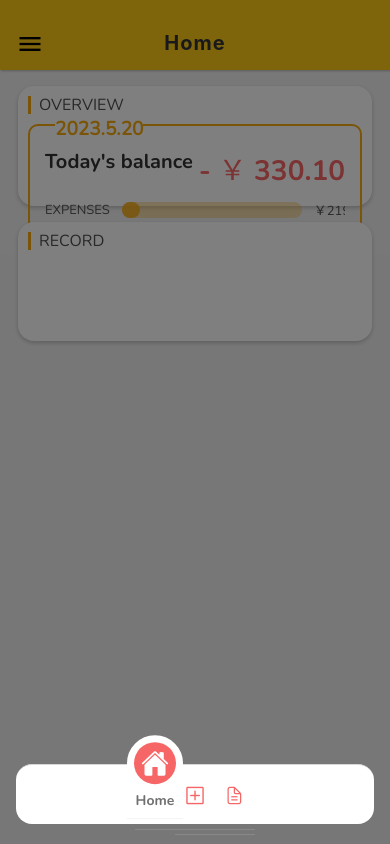
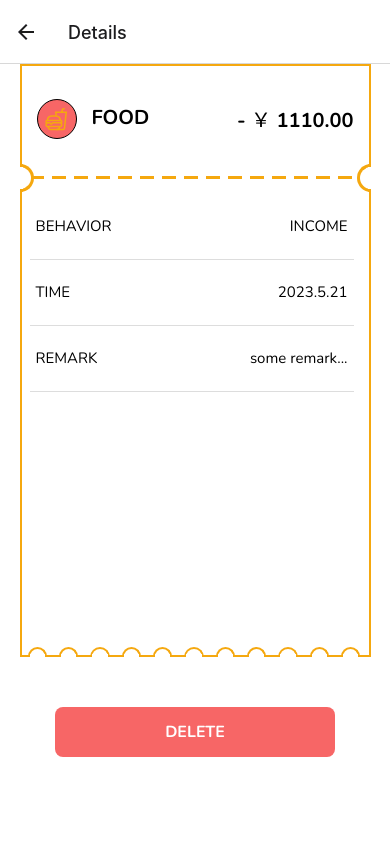
Before and after one commit to QZhou0706/React-native_AccountingHelper, a React Native app: screen /Details in a window 390 px wide. Built offline with nearby package versions, Linux system fonts and the light colour scheme.

Commit message:
modify navigation structure

```diff
--- a/App.js
+++ b/App.js
@@ -4,7 +4,7 @@ import { NavigationContainer } from '@react-navigation/native';
 import { useFonts } from 'expo-font';
 
 import TabNavigator from './routes/tab';
-import Details from './screens/details';
+import HomeStack from './routes/homestack';
 
 export default function App() {
 
@@ -25,7 +25,7 @@ export default function App() {
 
   return (
     <NavigationContainer>
-      <TabNavigator />
+      <HomeStack />
     </NavigationContainer>
   );
 
--- a/routes/drawer.js
+++ b/routes/drawer.js
@@ -1,11 +1,10 @@
-import { View, Text } from 'react-native';
 import { createDrawerNavigator } from '@react-navigation/drawer';
 import CustomDrawer from './src/customDrawer';
 import IonIcons from 'react-native-vector-icons/Ionicons';
 import Header from '../shared/header';
 
-import HomeStack from './homestack';
-import AboutStack from './aboutStack';
+import About from '../screens/about';
+import TabNavigator from './tab';
 
 const Drawer = createDrawerNavigator();
 
@@ -28,7 +27,7 @@ function DrawerNavigator() {
       }}
       drawerContent={props => <CustomDrawer {...props} />}
     >
-      <Drawer.Screen name='HomeStack' component={HomeStack} options={({ navigation }) => {
+      <Drawer.Screen name='TabNavigator' component={TabNavigator} options={({ navigation }) => {
         return {
           drawerIcon: ({ color, size }) => (
             <IonIcons name='home-outline' color={color} size={size} />
@@ -36,7 +35,7 @@ function DrawerNavigator() {
           header: () => <Header navigation={navigation} title='Home' />,
         }
       }} />
-      <Drawer.Screen name="AboutStack" component={AboutStack} options={({ navigation }) => {
+      <Drawer.Screen name="About" component={About} options={({ navigation }) => {
         return {
           drawerIcon: ({ color, size }) => (
             <IonIcons name='document-text-outline' color={color} size={size} />
--- a/routes/homestack.js
+++ b/routes/homestack.js
@@ -1,8 +1,8 @@
 import 'react-native-gesture-handler';
 import { createStackNavigator } from '@react-navigation/stack';
 import Header from '../shared/header';
-import Home from '../screens/home';
-import ReviewDetails from '../screens/reviewDetails';
+import DrawerNavigator from './drawer';
+import Details from '../screens/details';
 
 const Stack = createStackNavigator();
 
@@ -11,8 +11,10 @@ function HomeStack() {
     <Stack.Navigator screenOptions={{
       headerShown: false,
     }}>
-      <Stack.Screen name="Home" component={Home} />
-      <Stack.Screen name="ReviewDetails" component={ReviewDetails} />
+      <Stack.Screen name="DrawerNavigator" component={DrawerNavigator} />
+      <Stack.Screen name="Details" component={Details} options={{
+        headerShown: true,
+      }}/>
     </Stack.Navigator>
   );
 };
--- a/routes/tab.js
+++ b/routes/tab.js
@@ -6,7 +6,7 @@ import { useEffect, useRef } from 'react';
 import Ionicons from 'react-native-vector-icons/Ionicons';
 import AntIcon from "react-native-vector-icons/AntDesign";
 
-import DrawerNavigator from '../routes/drawer';
+import Home from '../screens/home';
 import AboutStack from './aboutStack';
 import AddItem from '../screens/addItem';
 import { Transition } from 'react-native-reanimated';
@@ -14,7 +14,7 @@ import { Transition } from 'react-native-reanimated';
 
 
 const TabList = [
-  { route: 'Home', label: 'Home', iconType: Ionicons, activeIcon: 'home', inActiveIcon: 'home-outline', component: DrawerNavigator },
+  { route: 'Home', label: 'Home', iconType: Ionicons, activeIcon: 'home', inActiveIcon: 'home-outline', component: Home },
   { route: 'AddItem', label: 'AddItem', iconType: AntIcon, activeIcon: 'plussquare', inActiveIcon: 'plussquareo', component: AddItem },
   { route: 'AboutStack', label: 'About', iconType: Ionicons, activeIcon: 'document-text', inActiveIcon: 'document-text-outline', component: AboutStack },
 ]
--- a/screens/details.js
+++ b/screens/details.js
@@ -3,23 +3,22 @@ import { View, Text, StyleSheet, TouchableOpacity, Modal } from 'react-native';
 import BillCard from './src/billCard';
 import TipModal from './src/tipModal';
 
-export default function Details() {
+export default function Details({ navigation, item }) {
   const [showModal, setShowModal] = useState(false);
 
   return (
     <View style={styles.container}>
-        <BillCard />
-        <TouchableOpacity style={styles.deleteButton} onPress={() => setShowModal(true)}>
-            <Text style={styles.text}>DELETE</Text>
-        </TouchableOpacity>
-        <TipModal showModal = {showModal} setShowModal = {setShowModal}/>
+      <BillCard item={item} />
+      <TouchableOpacity style={styles.deleteButton} onPress={() => setShowModal(true)}>
+        <Text style={styles.text}>DELETE</Text>
+      </TouchableOpacity>
+      <TipModal showModal={showModal} setShowModal={setShowModal} />
     </View>
   );
 }
 
 const styles = StyleSheet.create({
   container: {
-    marginTop: 100,
     flex: 1,
     backgroundColor: '#fff',
     alignItems: 'center',
@@ -38,4 +37,4 @@ const styles = StyleSheet.create({
     color: '#fff',
     fontSize: 16,
   },
-    });
+});
--- a/screens/home.js
+++ b/screens/home.js
@@ -16,7 +16,7 @@ function judgeToday(currentDate, date) {
     return false;
 }
 
-export default function Home() {
+export default function Home({navigation}) {
 
     // get current time
     const currentTime = new Date();
@@ -39,6 +39,10 @@ export default function Home() {
     //filter the data of today
     const todayData = data.filter(item => judgeToday(currentTime, item.time));
 
+    const reviewDetails = (item) => {
+        navigation.navigate('Details', {item});
+    }
+
     return (
         <ScrollView style = {styles.container} showsVerticalScrollIndicator = {false}>
 
@@ -48,7 +52,7 @@ export default function Home() {
 
             <ModuleCard title = {'RECORD'}>
                 {todayData.map((item, index) => (
-                    <TouchableOpacity key = {index}>
+                    <TouchableOpacity key = {index} onPress={() => reviewDetails({item})}>
                         <Card>
                             <Accounts item = {item} />
                         </Card>
```
